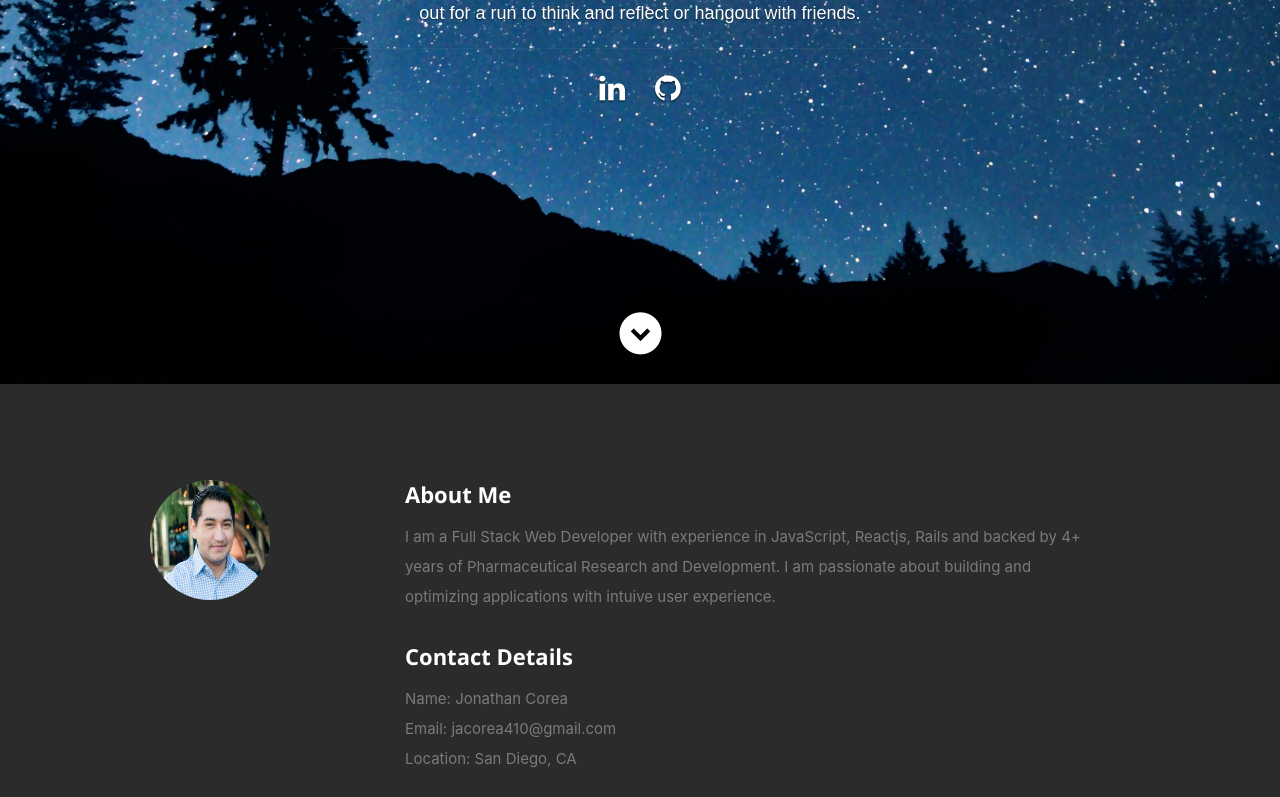
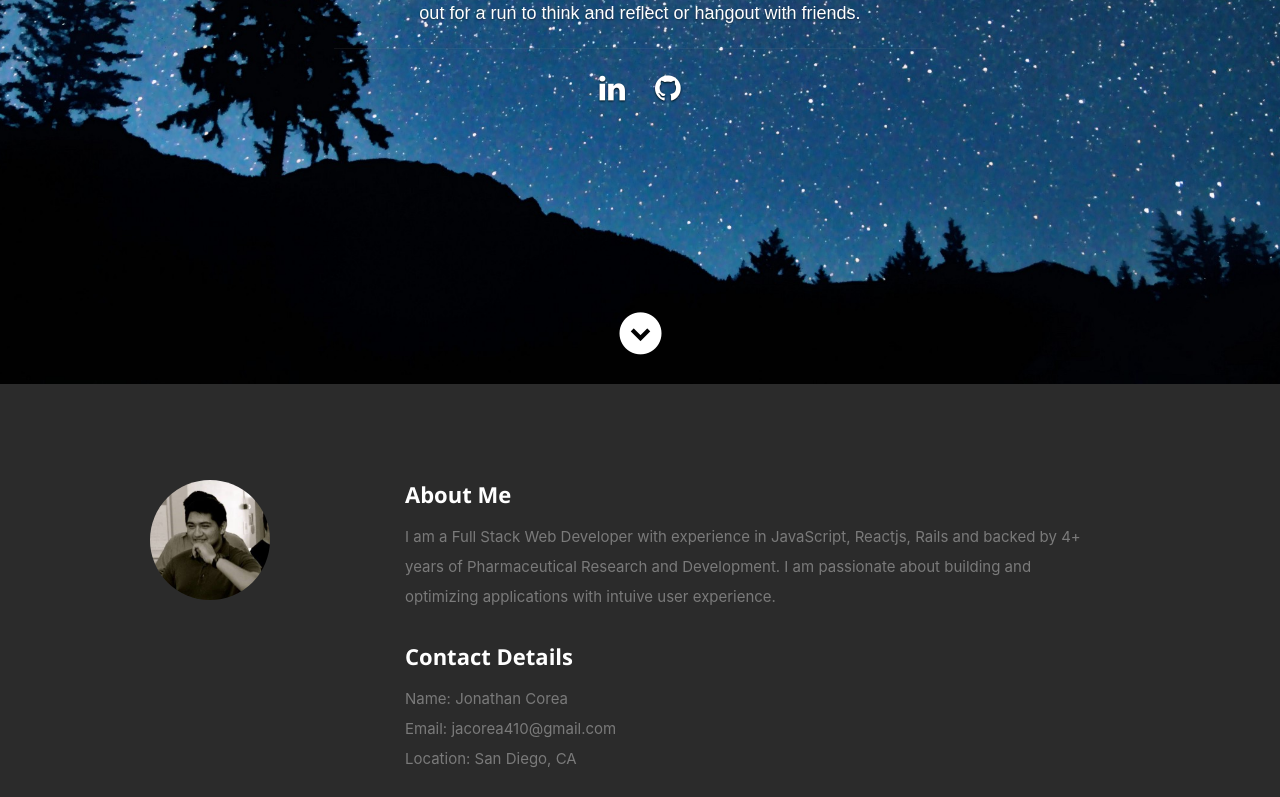
Before and after one commit to rbhatia46/React-Portfolio, a React (Create React App) app: page / in a window 1280 px wide. Shown: the part 416-1213 px from the top of the page. Built offline with nearby package versions, Linux system fonts and the light colour scheme.

Commit message:
changed image for about me.

```diff
--- a/src/components/About.js
+++ b/src/components/About.js
@@ -8,7 +8,7 @@ export default class About extends Component {
 
             <div className="three columns">
 
-               <img className="profile-pic"  src="images/profilepic.jpg" alt="" />
+               <img className="profile-pic"  src="images/portfolio/Jonathan Corea.jpg" alt="" />
 
             </div>
 
```
Also changed, not shown: public/images/portfolio/Jonathan Corea.jpg (added), public/images/portfolio/profilepic_jon.jpg (added).
